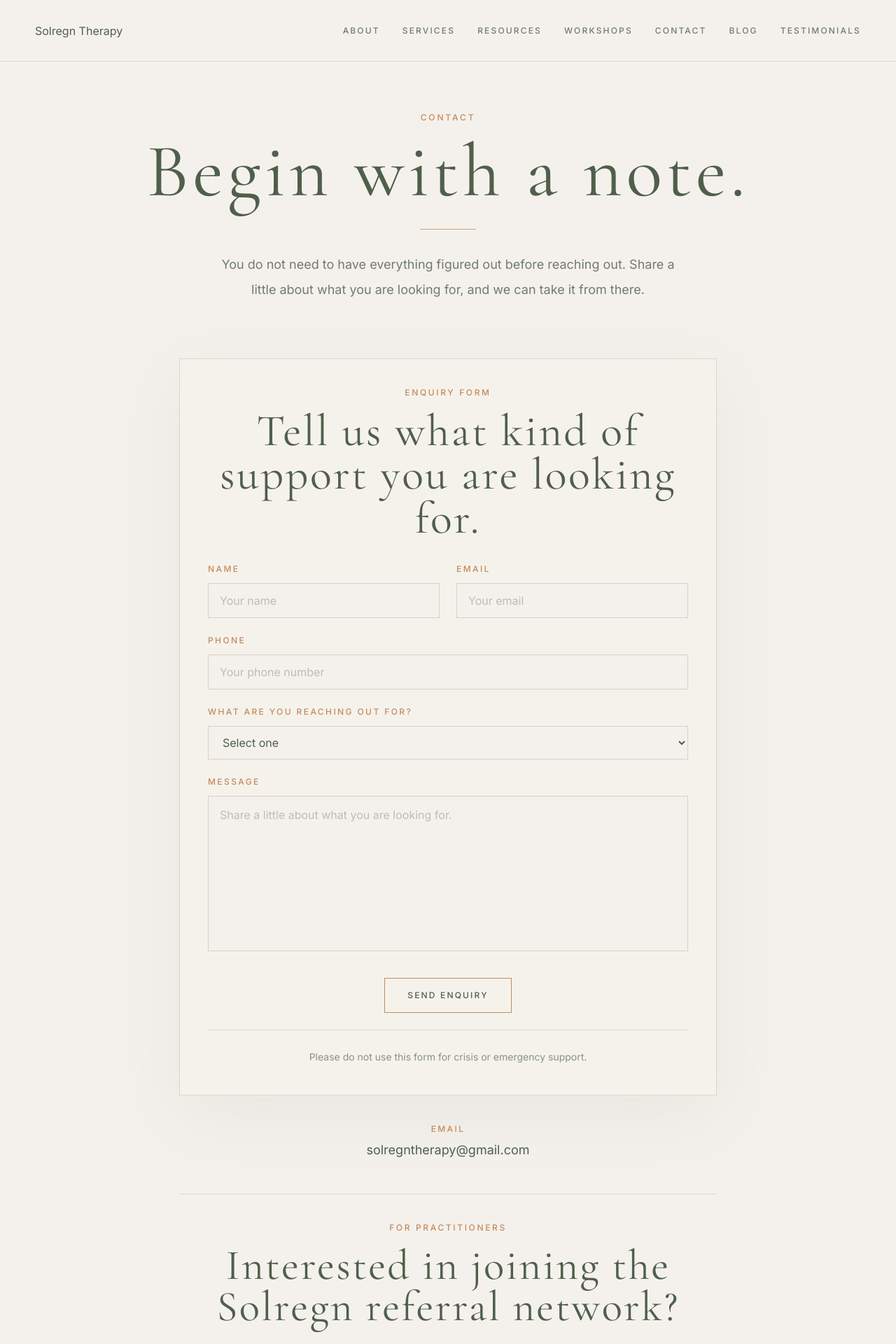
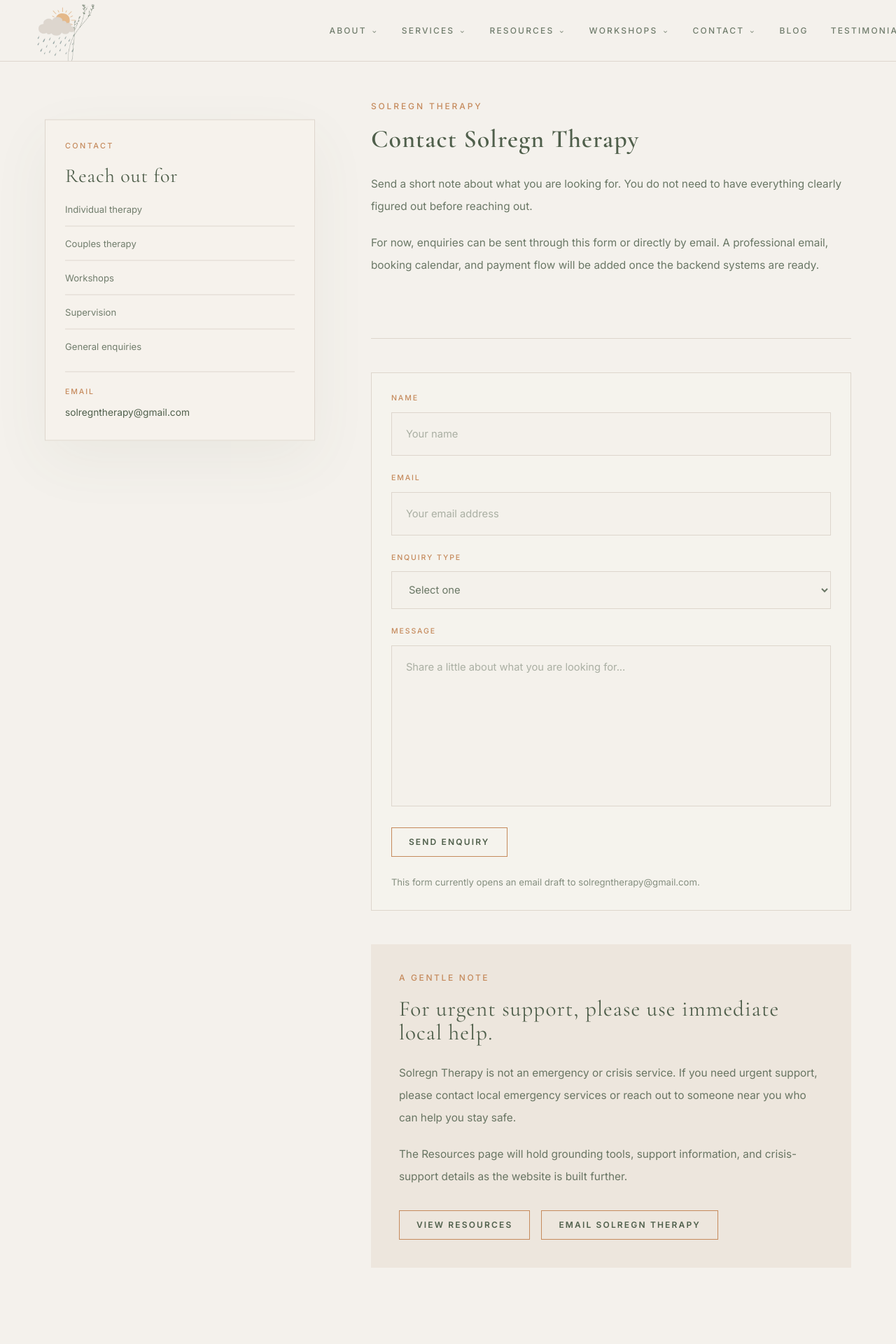
Before and after one commit to solregntherapy/solregn-therapy, a Next.js app: page /contact in a window 1280 px wide. Shown: the top 1920 px of the page at 70% size. Built offline with nearby package versions, Linux system fonts and the light colour scheme.

Commit message:
Add Contact page

```diff
--- a/app/contact/page.tsx
+++ b/app/contact/page.tsx
@@ -1,227 +1,420 @@
-const contactFormAction =
-  "mailto:solregntherapy@gmail.com?subject=Contact%20Form%20Enquiry%20-%20Solregn%20Therapy";
+import type { ReactNode } from "react";
+
+const navGroups = [
+  {
+    label: "About",
+    href: "/about",
+    links: [
+      { label: "About Solregn", href: "/about" },
+      { label: "About Founder", href: "/about" },
+    ],
+  },
+  {
+    label: "Services",
+    href: "/services",
+    links: [
+      { label: "Individual Therapy", href: "/services#individual-therapy" },
+      { label: "Couples Therapy", href: "/services#couples-therapy" },
+      { label: "Supervision", href: "/services#supervision" },
+      { label: "Workshops", href: "/services#workshops" },
+    ],
+  },
+  {
+    label: "Resources",
+    href: "/resources",
+    links: [
+      { label: "Emotional Regulation", href: "/resources" },
+      { label: "Anxiety & Overthinking", href: "/resources" },
+      { label: "Crisis Support", href: "/resources" },
+    ],
+  },
+  {
+    label: "Workshops",
+    href: "/workshops",
+    links: [
+      { label: "Workplace Programs", href: "/workshops" },
+      { label: "Webinars", href: "/workshops" },
+      { label: "Trainings", href: "/workshops" },
+    ],
+  },
+  {
+    label: "Contact",
+    href: "/contact",
+    links: [
+      { label: "Enquiry Form", href: "/contact" },
+      { label: "Referral Network", href: "/referral-network" },
+    ],
+  },
+];
+
+const directLinks = [
+  { label: "Blog", href: "/blog" },
+  { label: "Testimonials", href: "/testimonials" },
+];
+
+const contactItems = [
+  "Individual therapy",
+  "Couples therapy",
+  "Workshops",
+  "Supervision",
+  "General enquiries",
+];
+
+const bottomButtonClass =
+  "group inline-flex items-center justify-center border border-[#c58a5c] px-6 py-3 text-center text-xs font-semibold uppercase tracking-[0.18em] transition hover:bg-[#c58a5c] hover:border-[#c58a5c] focus-visible:outline focus-visible:outline-1 focus-visible:outline-offset-4 focus-visible:outline-[#c58a5c]";
+
+function SiteNavigation() {
+  return (
+    <nav className="site-nav">
+      <div className="nav-inner">
+        <a href="/" className="nav-logo" aria-label="Solregn Therapy Home">
+          <img
+            src="/images/logo.png"
+            alt="Solregn Therapy"
+            className="nav-logo-image"
+          />
+        </a>
+
+        <div className="nav-links desktop-nav-links">
+          {navGroups.map((group) => (
+            <div key={group.label} className="nav-item has-dropdown">
+              <div className="nav-trigger">
+                <a href={group.href}>{group.label}</a>
+                <span aria-hidden="true">⌄</span>
+              </div>
+
+              <div className="dropdown-menu">
+                {group.links.map((link) => (
+                  <a key={link.label} href={link.href}>
+                    {link.label}
+                  </a>
+                ))}
+              </div>
+            </div>
+          ))}
+
+          {directLinks.map((link) => (
+            <div key={link.label} className="nav-item">
+              <a href={link.href}>{link.label}</a>
+            </div>
+          ))}
+        </div>
+
+        <details className="mobile-menu">
+          <summary>
+            <span>Menu</span>
+            <span aria-hidden="true">⌄</span>
+          </summary>
+
+          <div className="mobile-menu-panel">
+            {navGroups.map((group) => (
+              <details key={group.label} className="mobile-nav-group">
+                <summary>
+                  <span>{group.label}</span>
+                  <span aria-hidden="true">⌄</span>
+                </summary>
+
+                <div className="mobile-sub-links">
+                  {group.links.map((link) => (
+                    <a key={link.label} href={link.href}>
+                      {link.label}
+                    </a>
+                  ))}
+                </div>
+              </details>
+            ))}
+
+            {directLinks.map((link) => (
+              <a
+                key={link.label}
+                href={link.href}
+                className="mobile-direct-link"
+              >
+                {link.label}
+              </a>
+            ))}
+          </div>
+        </details>
+      </div>
+    </nav>
+  );
+}
+
+function ContactSidebar({ mobile = false }: { mobile?: boolean }) {
+  if (mobile) {
+    return (
+      <aside className="border border-[#d8d0c5]/80 bg-[#f7f3ed]/70 p-5 shadow-[0_24px_70px_rgba(79,95,75,0.055)] sm:p-7 lg:hidden">
+        <p className="mb-5 text-[0.68rem] font-medium uppercase tracking-[0.22em] text-[#c58a5c]">
+          Contact
+        </p>
+
+        <div className="grid gap-3 text-[0.82rem] leading-6 text-[#4f5f4b]/80 sm:grid-cols-2">
+          {contactItems.map((item) => (
+            <div
+              key={item}
+              className="border border-[#d8d0c5]/80 bg-[#f4f1ec]/65 px-4 py-3"
+            >
+              {item}
+            </div>
+          ))}
+        </div>
+      </aside>
+    );
+  }
+
+  return (
+    <aside className="hidden h-fit max-h-[calc(100vh-9rem)] overflow-y-auto border border-[#d8d0c5]/80 bg-[#f7f3ed]/65 p-6 shadow-[0_28px_80px_rgba(79,95,75,0.06)] sm:p-7 lg:sticky lg:top-1/2 lg:block lg:-translate-y-1/2 lg:self-start">
+      <p className="mb-5 text-[0.68rem] font-medium uppercase tracking-[0.22em] text-[#c58a5c]">
+        Contact
+      </p>
+
+      <h2
+        className="mb-5 text-[clamp(1.35rem,2.2vw,1.75rem)] font-normal leading-[1.1] tracking-[0.035em] text-[#4f5f4b]"
+        style={{ fontFamily: "var(--font-heading), serif" }}
+      >
+        Reach out for
+      </h2>
+
+      <div className="space-y-3 text-[0.82rem] leading-6 text-[#4f5f4b]/80">
+        {contactItems.map((item) => (
+          <p
+            key={item}
+            className="border-b border-[#d8d0c5]/80 pb-3 last:border-b-0 last:pb-0"
+          >
+            {item}
+          </p>
+        ))}
+      </div>
+
+      <div className="mt-6 border-t border-[#d8d0c5]/80 pt-5">
+        <p className="mb-2 text-[0.66rem] font-medium uppercase tracking-[0.18em] text-[#c58a5c]">
+          Email
+        </p>
+
+        <a
+          href="mailto:solregntherapy@gmail.com"
+          className="break-words text-[0.86rem] leading-6 text-[#4f5f4b]/84 underline underline-offset-4 transition hover:text-[#c58a5c]"
+        >
+          solregntherapy@gmail.com
+        </a>
+      </div>
+    </aside>
+  );
+}
+
+function FieldLabel({
+  htmlFor,
+  children,
+}: {
+  htmlFor: string;
+  children: ReactNode;
+}) {
+  return (
+    <label
+      htmlFor={htmlFor}
+      className="mb-3 block text-[0.66rem] font-medium uppercase tracking-[0.18em] text-[#c58a5c]"
+    >
+      {children}
+    </label>
+  );
+}
+
+function TextInput({
+  id,
+  name,
+  type = "text",
+  placeholder,
+  required = false,
+}: {
+  id: string;
+  name: string;
+  type?: string;
+  placeholder: string;
+  required?: boolean;
+}) {
+  return (
+    <input
+      id={id}
+      name={name}
+      type={type}
+      required={required}
+      placeholder={placeholder}
+      className="w-full border border-[#d8d0c5]/80 bg-[#f4f1ec]/65 px-5 py-4 text-[0.92rem] leading-7 text-[#4f5f4b]/84 outline-none transition placeholder:text-[#4f5f4b]/45 focus:border-[#c58a5c]"
+    />
+  );
+}
+
+function SubmitButton({ children }: { children: string }) {
+  return (
+    <button type="submit" className={bottomButtonClass}>
+      <span className="text-[#4f5f4b] transition group-hover:text-[#fff8ef]">
+        {children}
+      </span>
+    </button>
+  );
+}
+
+function LinkButton({
+  href,
+  children,
+}: {
+  href: string;
+  children: string;
+}) {
+  return (
+    <a href={href} className={bottomButtonClass}>
+      <span className="text-[#4f5f4b] transition group-hover:text-[#fff8ef]">
+        {children}
+      </span>
+    </a>
+  );
+}
 
 export default function ContactPage() {
   return (
     <main className="min-h-screen bg-[#f4f1ec] text-[#4f5f4b]">
-      <nav className="site-nav">
-        <div className="nav-inner">
-          <a href="/" className="nav-logo">
+      <SiteNavigation />
+
+      <section className="px-6 pb-20 pt-32 sm:px-8 lg:px-12 lg:pb-28 lg:pt-36">
+        <div className="mx-auto grid max-w-6xl gap-12 lg:grid-cols-[0.72fr_1.28fr] lg:gap-20">
+          <ContactSidebar />
+
+          <div className="space-y-10 sm:space-y-12">
+            <section className="border-b border-[#d8d0c5]/80 pb-10 sm:pb-12">
+              <p className="mb-5 text-xs font-medium uppercase tracking-[0.24em] text-[#c58a5c]">
                 Solregn Therapy
-          </a>
-
-          <div className="nav-links">
-            <a href="/about">About</a>
-            <a href="/services">Services</a>
-            <a href="/resources">Resources</a>
-            <a href="/workshops">Workshops</a>
-            <a href="/contact">Contact</a>
-            <a href="/blog">Blog</a>
-            <a href="/testimonials">Testimonials</a>
-          </div>
-        </div>
-      </nav>
-
-      <section className="px-6 pb-16 pt-32 text-center sm:px-8 sm:pb-20 lg:px-12 lg:pt-40">
-        <div className="mx-auto max-w-4xl">
-          <p className="mb-5 text-xs font-medium uppercase tracking-[0.24em] text-[#c58a5c]">
-            Contact
               </p>
 
               <h1
-            className="text-[clamp(3.1rem,10vw,6.7rem)] font-normal leading-[0.92] tracking-[0.045em] text-[#4f5f4b] sm:tracking-[0.055em]"
+                className="mb-7 max-w-3xl text-[clamp(1.55rem,3vw,2.25rem)] font-semibold leading-[1.08] tracking-[0.03em] text-[#4f5f4b]"
                 style={{ fontFamily: "var(--font-heading), serif" }}
               >
-            Begin with a note.
+                Contact Solregn Therapy
               </h1>
 
-          <div className="mx-auto mt-8 h-px w-20 bg-[#c58a5c]/75" />
+              <div className="space-y-5 text-[0.92rem] leading-7 text-[#4f5f4b]/84 sm:text-[0.96rem] sm:leading-8">
+                <p>
+                  Send a short note about what you are looking for. You do not
+                  need to have everything clearly figured out before reaching
+                  out.
+                </p>
 
-          <p className="mx-auto mt-8 max-w-2xl text-[1.02rem] leading-8 text-[#4f5f4b]/80 sm:text-lg sm:leading-9">
-            You do not need to have everything figured out before reaching out.
-            Share a little about what you are looking for, and we can take it
-            from there.
+                <p>
+                  For now, enquiries can be sent through this form or directly
+                  by email. A professional email, booking calendar, and payment
+                  flow will be added once the backend systems are ready.
                 </p>
+              </div>
+
+              <div className="mt-10">
+                <ContactSidebar mobile />
               </div>
             </section>
 
-      <section className="px-6 pb-24 sm:px-8 lg:px-12 lg:pb-32">
-        <div className="mx-auto max-w-3xl">
             <form
-            action={contactFormAction}
+              action="mailto:solregntherapy@gmail.com"
               method="post"
               encType="text/plain"
-            className="border border-[#d8d0c5]/80 bg-[#f7f3ed]/70 p-6 shadow-[0_28px_90px_rgba(79,95,75,0.07)] sm:p-8 lg:p-10"
+              className="border border-[#d8d0c5]/80 bg-[#f7f3ed]/45 p-6 sm:p-7"
             >
-            <div className="mb-8 text-center">
-              <p className="mb-4 text-xs font-medium uppercase tracking-[0.22em] text-[#c58a5c]">
-                Enquiry Form
-              </p>
-
-              <h2
-                className="mx-auto max-w-2xl text-[clamp(2.2rem,7vw,4rem)] font-normal leading-[0.98] tracking-[0.04em]"
-                style={{ fontFamily: "var(--font-heading), serif" }}
-              >
-                Tell us what kind of support you are looking for.
-              </h2>
-            </div>
-
-            <div className="space-y-6">
-              <div className="grid gap-6 sm:grid-cols-2">
+              <div className="grid gap-6">
                 <div>
-                  <label
-                    htmlFor="name"
-                    className="mb-3 block text-xs font-medium uppercase tracking-[0.2em] text-[#c58a5c]"
-                  >
-                    Name
-                  </label>
-
-                  <input
+                  <FieldLabel htmlFor="name">Name</FieldLabel>
+                  <TextInput
                     id="name"
                     name="Name"
-                    type="text"
+                    placeholder="Your name"
                     required
-                    className="w-full border border-[#d8d0c5] bg-[#f4f1ec] px-4 py-3 text-base text-[#4f5f4b] outline-none transition placeholder:text-[#4f5f4b]/35 focus:border-[#c58a5c]"
-                    placeholder="Your name"
                   />
                 </div>
 
                 <div>
-                  <label
-                    htmlFor="email"
-                    className="mb-3 block text-xs font-medium uppercase tracking-[0.2em] text-[#c58a5c]"
-                  >
-                    Email
-                  </label>
-
-                  <input
+                  <FieldLabel htmlFor="email">Email</FieldLabel>
+                  <TextInput
                     id="email"
                     name="Email"
                     type="email"
+                    placeholder="Your email address"
                     required
-                    className="w-full border border-[#d8d0c5] bg-[#f4f1ec] px-4 py-3 text-base text-[#4f5f4b] outline-none transition placeholder:text-[#4f5f4b]/35 focus:border-[#c58a5c]"
-                    placeholder="Your email"
-                  />
-                </div>
-              </div>
-
-              <div>
-                <label
-                  htmlFor="phone"
-                  className="mb-3 block text-xs font-medium uppercase tracking-[0.2em] text-[#c58a5c]"
-                >
-                  Phone
-                </label>
-
-                <input
-                  id="phone"
-                  name="Phone"
-                  type="tel"
-                  required
-                  className="w-full border border-[#d8d0c5] bg-[#f4f1ec] px-4 py-3 text-base text-[#4f5f4b] outline-none transition placeholder:text-[#4f5f4b]/35 focus:border-[#c58a5c]"
-                  placeholder="Your phone number"
                   />
                 </div>
 
                 <div>
-                <label
-                  htmlFor="enquiry"
-                  className="mb-3 block text-xs font-medium uppercase tracking-[0.2em] text-[#c58a5c]"
-                >
-                  What are you reaching out for?
-                </label>
-
+                  <FieldLabel htmlFor="enquiry">Enquiry type</FieldLabel>
                   <select
                     id="enquiry"
-                  name="Enquiry Type"
+                    name="Enquiry type"
                     required
-                  className="w-full border border-[#d8d0c5] bg-[#f4f1ec] px-4 py-3 text-base text-[#4f5f4b] outline-none transition focus:border-[#c58a5c]"
+                    className="w-full border border-[#d8d0c5]/80 bg-[#f4f1ec]/65 px-5 py-4 text-[0.92rem] leading-7 text-[#4f5f4b]/84 outline-none transition focus:border-[#c58a5c]"
                   >
                     <option value="">Select one</option>
-                  <option value="Individual therapy">Individual therapy</option>
+                    <option value="Individual therapy">
+                      Individual therapy
+                    </option>
                     <option value="Couples therapy">Couples therapy</option>
+                    <option value="Workshops">Workshops</option>
                     <option value="Supervision">Supervision</option>
-                  <option value="Workshops or workplace programs">
-                    Workshops or workplace programs
-                  </option>
                     <option value="General enquiry">General enquiry</option>
                   </select>
                 </div>
 
                 <div>
-                <label
-                  htmlFor="message"
-                  className="mb-3 block text-xs font-medium uppercase tracking-[0.2em] text-[#c58a5c]"
-                >
-                  Message
-                </label>
-
+                  <FieldLabel htmlFor="message">Message</FieldLabel>
                   <textarea
                     id="message"
                     name="Message"
                     required
                     rows={7}
-                  className="w-full resize-none border border-[#d8d0c5] bg-[#f4f1ec] px-4 py-3 text-base leading-7 text-[#4f5f4b] outline-none transition placeholder:text-[#4f5f4b]/35 focus:border-[#c58a5c]"
-                  placeholder="Share a little about what you are looking for."
+                    placeholder="Share a little about what you are looking for..."
+                    className="w-full resize-none border border-[#d8d0c5]/80 bg-[#f4f1ec]/65 px-5 py-4 text-[0.92rem] leading-7 text-[#4f5f4b]/84 outline-none transition placeholder:text-[#4f5f4b]/45 focus:border-[#c58a5c]"
                   />
                 </div>
 
-              <div className="pt-2 text-center">
-                <button
-                  type="submit"
-                  className="inline-flex items-center justify-center border border-[#c58a5c] px-8 py-4 text-center text-xs font-medium uppercase tracking-[0.18em] text-[#4f5f4b] transition hover:bg-[#c58a5c] hover:text-[#f4f1ec]"
-                >
-                  Send enquiry
-                </button>
+                <div>
+                  <SubmitButton>Send enquiry</SubmitButton>
+                </div>
               </div>
 
-              <div className="border-t border-[#d8d0c5]/80 pt-6 text-center">
-                <p className="mx-auto max-w-xl text-sm leading-7 text-[#4f5f4b]/65">
-                  Please do not use this form for crisis or emergency support.
+              <p className="mt-6 text-[0.82rem] leading-6 text-[#4f5f4b]/68">
+                This form currently opens an email draft to
+                solregntherapy@gmail.com.
               </p>
-              </div>
-            </div>
             </form>
 
-          <div className="mt-10 text-center">
-            <p className="mb-2 text-xs font-medium uppercase tracking-[0.2em] text-[#c58a5c]">
-              Email
-            </p>
-
-            <a
-              href="mailto:solregntherapy@gmail.com"
-              className="inline-block break-all text-base leading-7 text-[#4f5f4b]/85 transition hover:text-[#c58a5c] sm:text-lg"
-            >
-              solregntherapy@gmail.com
-            </a>
-          </div>
-
-          <div className="mt-12 border-t border-[#d8d0c5]/80 pt-10 text-center">
-            <p className="mb-4 text-xs font-medium uppercase tracking-[0.22em] text-[#c58a5c]">
-              For Practitioners
+            <section className="bg-[#e7ded2]/55 px-6 py-9 sm:px-10 sm:py-10">
+              <p className="mb-5 text-xs font-medium uppercase tracking-[0.22em] text-[#c58a5c]">
+                A gentle note
               </p>
 
               <h2
-              className="mx-auto max-w-2xl text-[clamp(2rem,7vw,3.8rem)] font-normal leading-[0.98] tracking-[0.04em]"
+                className="max-w-3xl text-[clamp(1.45rem,2.6vw,1.95rem)] font-normal leading-[1.08] tracking-[0.035em]"
                 style={{ fontFamily: "var(--font-heading), serif" }}
               >
-              Interested in joining the Solregn referral network?
+                For urgent support, please use immediate local help.
               </h2>
 
-            <p className="mx-auto mt-6 max-w-2xl text-[1rem] leading-8 text-[#4f5f4b]/75 sm:text-lg sm:leading-9">
-              Therapists, psychiatrists, physicians, nutritionists, coaches,
-              educators, and allied professionals are welcome to share their
-              details for future referral conversations.
+              <div className="mt-6 space-y-5 text-[0.92rem] leading-7 text-[#4f5f4b]/84 sm:text-[0.96rem] sm:leading-8">
+                <p>
+                  Solregn Therapy is not an emergency or crisis service. If you
+                  need urgent support, please contact local emergency services
+                  or reach out to someone near you who can help you stay safe.
                 </p>
 
-            <div className="mt-8">
-              <a
-                href="/referral-network"
-                className="inline-flex items-center justify-center border border-[#c58a5c] px-6 py-3 text-center text-xs font-medium uppercase tracking-[0.18em] text-[#4f5f4b] transition hover:bg-[#c58a5c] hover:text-[#f4f1ec]"
-              >
-                Join referral network
-              </a>
+                <p>
+                  The Resources page will hold grounding tools, support
+                  information, and crisis-support details as the website is
+                  built further.
+                </p>
               </div>
+
+              <div className="mt-8 flex flex-col gap-4 sm:flex-row sm:flex-wrap">
+                <LinkButton href="/resources">View resources</LinkButton>
+
+                <LinkButton href="mailto:solregntherapy@gmail.com">
+                  Email Solregn Therapy
+                </LinkButton>
+              </div>
+            </section>
           </div>
         </div>
       </section>
```
Lines whose indentation alone changed are shown as unchanged.
